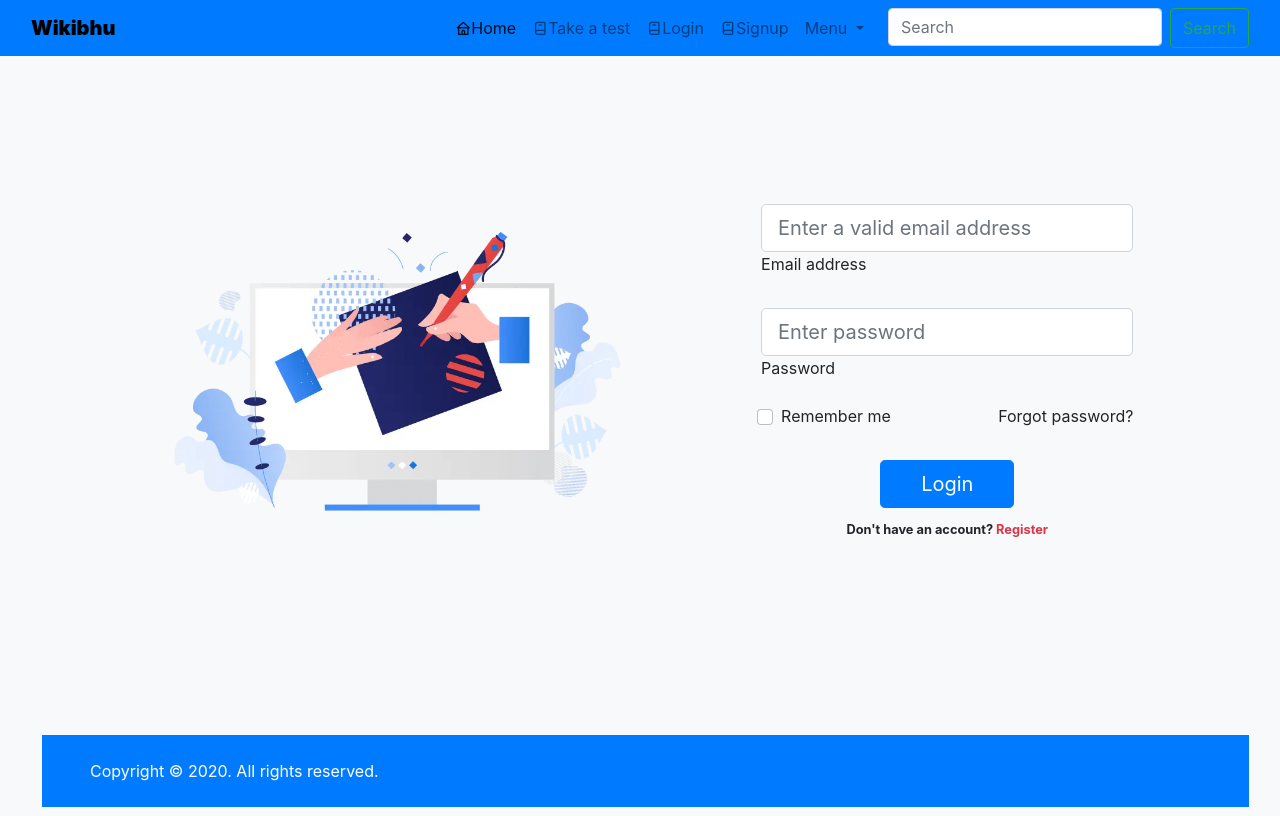
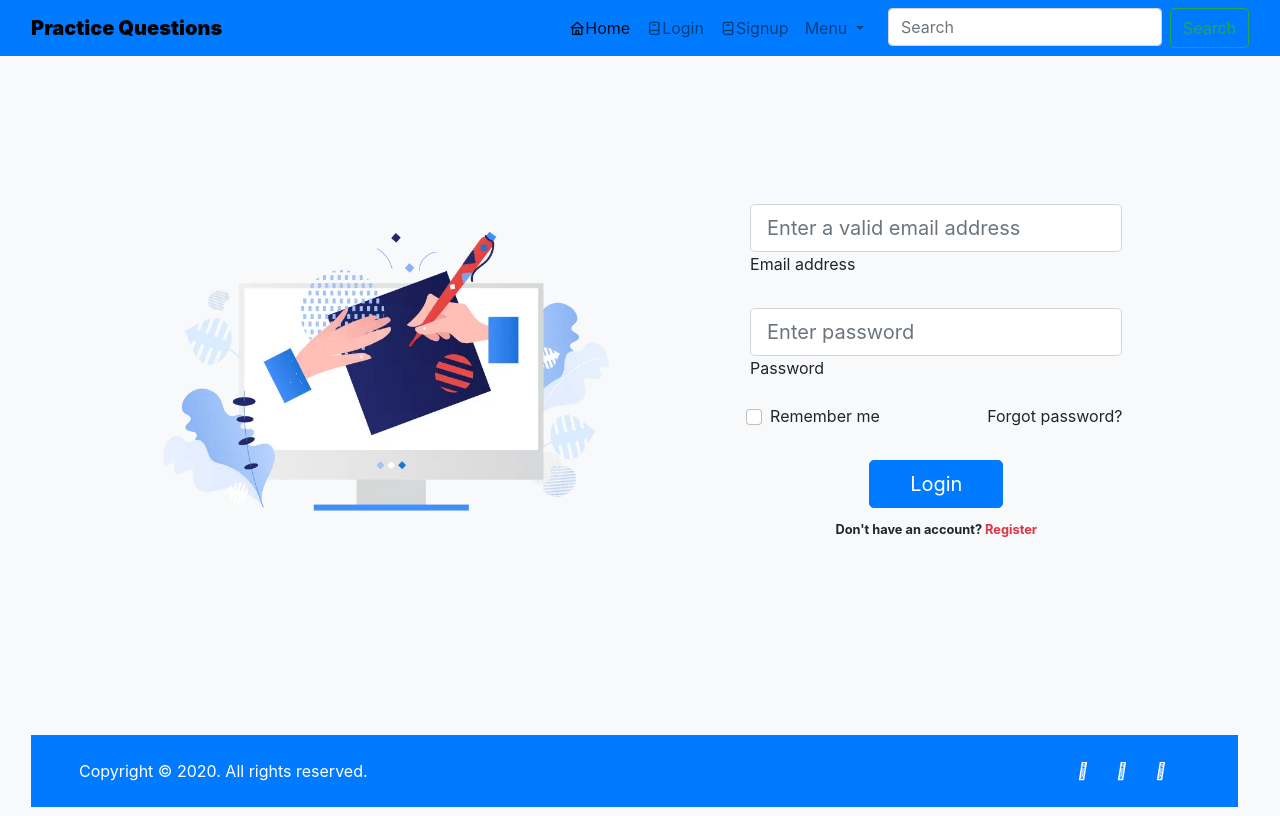
Before and after one commit to reximy-rhay/WIKIBHU-online-tutriorial, a PHP site: page /login.php in a window 1280 px wide. Run offline with PHP 8.4, Linux system fonts and the light colour scheme; data that the repository does not hold is empty; some libraries are stand-ins or nearby versions.

Commit message:
Update login.php

```diff
--- a/login.php
+++ b/login.php
@@ -9,18 +9,18 @@
     <meta name="viewport" content="width=device-width, initial-scale=1.0">
     <title>Document</title>
     <link rel="stylesheet" href="./login.css">
-
+    <link href="https://cdn.jsdelivr.net/npm/bootstrap@5.1.3/dist/css/bootstrap.min.css" rel="stylesheet" integrity="sha384-1BmE4kWBq78iYhFldvKuhfTAU6auU8tT94WrHftjDbrCEXSU1oBoqyl2QvZ6jIW3" crossorigin="anonymous">
     <link rel="stylesheet" href="	https://cdn.jsdelivr.net/npm/bootstrap@5.2.0-beta1/dist/css/bootstrap.min.css">
     <link href="https://cdn.jsdelivr.net/npm/bootstrap@5.2.0-beta1/dist/css/bootstrap.min.css" rel="stylesheet" integrity="sha384-0evHe/X+R7YkIZDRvuzKMRqM+OrBnVFBL6DOitfPri4tjfHxaWutUpFmBp4vmVor" crossorigin="anonymous">
 
-
+    <script src="https://cdn.jsdelivr.net/npm/bootstrap@5.2.0-beta1/dist/js/bootstrap.bundle.min.js" integrity="sha384-pprn3073KE6tl6bjs2QrFaJGz5/SUsLqktiwsUTF55Jfv3qYSDhgCecCxMW52nD2" crossorigin="anonymous"></script>
     <link rel="stylesheet" href="https://unicons.iconscout.com/release/v4.0.0/css/line.css">
     <link href="//maxcdn.bootstrapcdn.com/bootstrap/4.1.1/css/bootstrap.min.css" rel="stylesheet" id="bootstrap-css">
     <script src="//maxcdn.bootstrapcdn.com/bootstrap/4.1.1/js/bootstrap.min.js"></script>
     <script src="//cdnjs.cloudflare.com/ajax/libs/jquery/3.2.1/jquery.min.js"></script>
     <!------ Include the above in your HEAD tag ---------->
 
-
+    <link rel="stylesheet" href="https://cdnjs.cloudflare.com/ajax/libs/font-awesome/4.7.0/css/font-awesome.css" />
 </head>
 
 <body style="background-color: white;">
@@ -31,23 +31,21 @@
                 <div class="navs">
                     <nav class="navbar bg-primary fixed-top ">
                         <div class="container-fluid">
-                            <a class="navbar-brand" style="color: black; font-weight:900;" href="./index.html">Wikibhu</a>
+                            <a class="navbar-brand" style="color: black; font-weight:900;" href="#">Practice Questions</a>
                             <button class="navbar-toggler" type="button" data-bs-toggle="offcanvas" data-bs-target="#offcanvasNavbar" aria-controls="offcanvasNavbar">
                         <span class="navbar-toggler-icon"></span>
                       </button>
                             <div class="offcanvas offcanvas-end" tabindex="-1" id="offcanvasNavbar" aria-labelledby="offcanvasNavbarLabel">
                                 <div class="offcanvas-header">
-                                    <h5 class="offcanvas-title" id="offcanvasNavbarLabel">Offcanvas</h5>
+                                    <h5 class="offcanvas-title" id="offcanvasNavbarLabel">wikibhu</h5>
                                     <button type="button" class="btn-close" data-bs-dismiss="offcanvas" aria-label="Close"></button>
                                 </div>
                                 <div class="offcanvas-body">
                                     <ul class="navbar-nav justify-content-end flex-grow-1 pe-3">
                                         <li class="nav-item">
-                                            <a class="nav-link active" aria-current="page" href="./index.html"><i class="uil uil-home"></i>Home</a>
+                                            <a class="nav-link active" aria-current="page" href="./index.php"><i class="uil uil-home"></i>Home</a>
                                         </li>
-                                        <li class="nav-item">
-                                            <a class="nav-link" href="#"><i class="uil uil-book-alt"></i>Take a test</a>
-                                        </li>
+
                                         <li class="nav-item">
                                             <a class="nav-link" href="./login.php"><i class="uil uil-book-alt"></i>Login</a>
                                         </li>
@@ -64,19 +62,19 @@
                                                 <li>
                                                     <hr class="dropdown-divider">
                                                 </li>
-                                                <li><a class="dropdown-item" href="../project3/OnePage/index.html">Logout</a></li>
+                                                <li><a class="dropdown-item" href="./bhu.html">Logout</a></li>
                                             </ul>
                                         </li>
                                     </ul>
                                     <form class="d-flex" role="search">
+
                                         <input class="form-control me-2" type="search" placeholder="Search" aria-label="Search">
                                         <button class="btn btn-outline-success" type="submit">Search</button>
-                                        </div>
-                                     </form>
+                                    </form>
+                                </div>
                             </div>
                         </div>
                     </nav>
-                </div>
 
                 <section class="vh-100">
   <div class="container-fluid h-custom">
```
